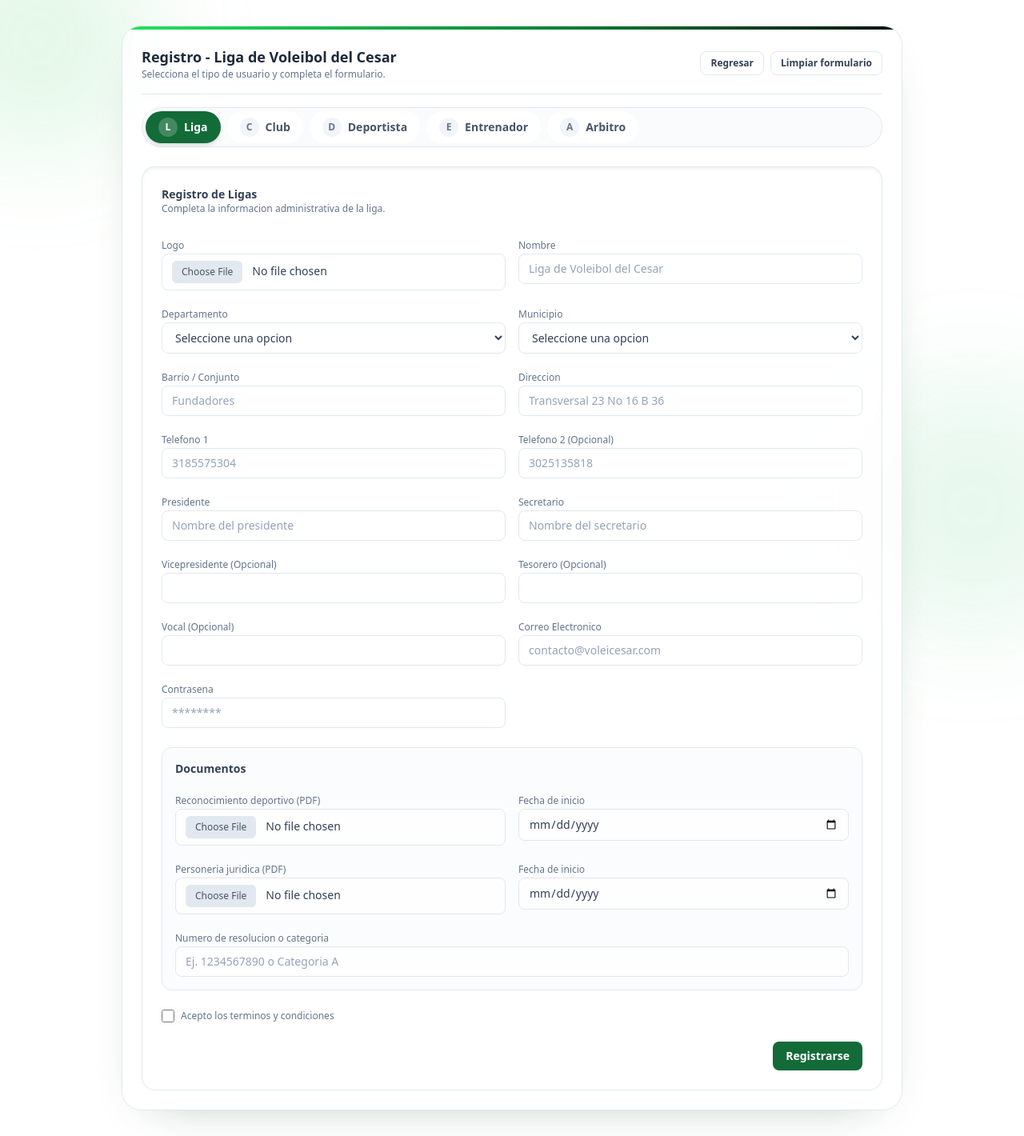
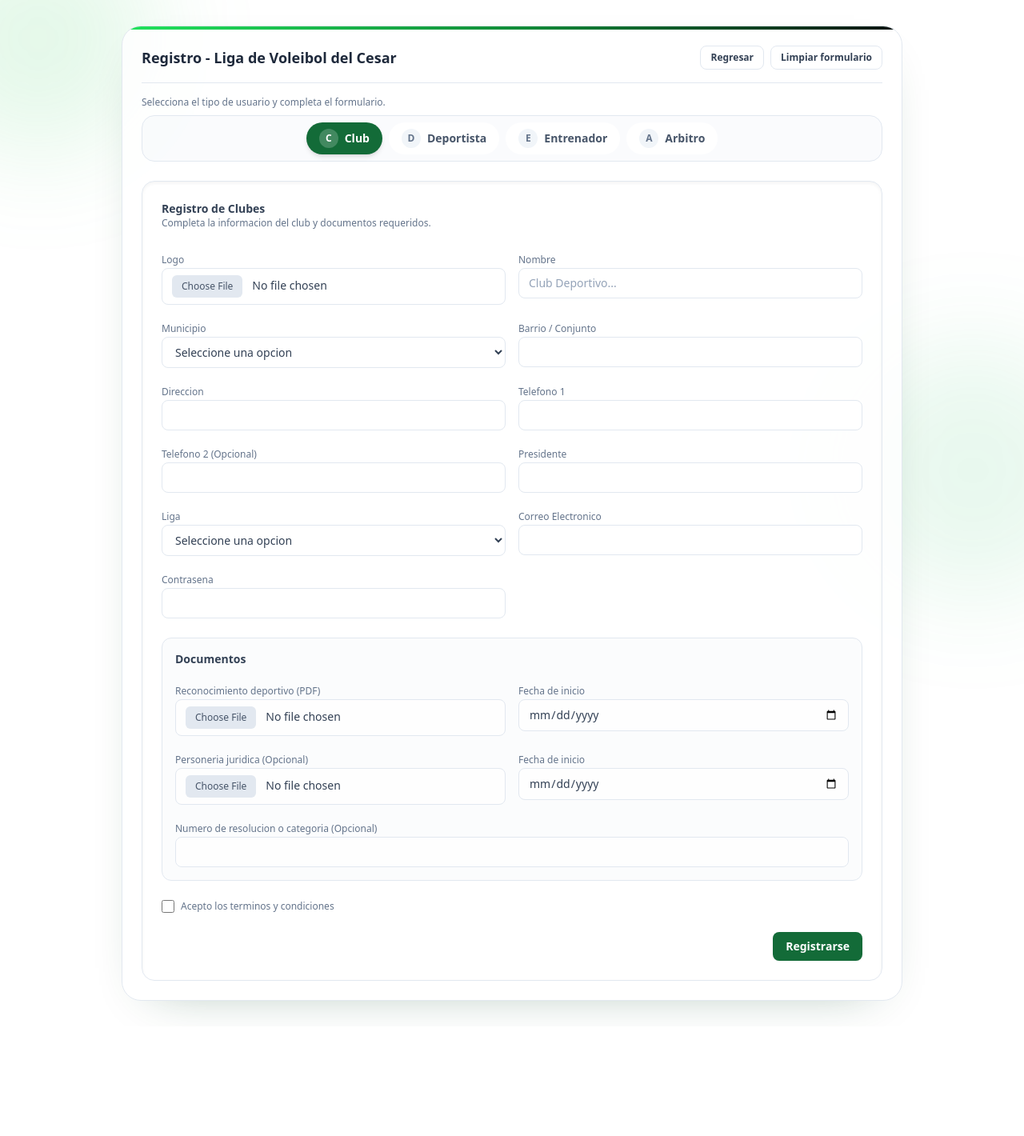
Before and after one commit to SamPerezCode/app-liga-voleibol, a React (Vite) app: page /registro in a window 1280 px wide. Shown: the top 1420 px of the page at 80% size. After the commit the page ends 1283 px from the top, so only its background shows below. Built offline with nearby package versions, Linux system fonts and the light colour scheme.

Commit message:
Se actualiza los requerimientos de los form de registro de usuario

```diff
--- /dev/null
+++ b/src/app/mocks/cesarMunicipios.ts
@@ -0,0 +1,27 @@
+export const municipiosCesar = [
+  "Aguachica",
+  "Agustin Codazzi",
+  "Astrea",
+  "Becerril",
+  "Bosconia",
+  "Chimichagua",
+  "Chiriguana",
+  "Curumani",
+  "El Copey",
+  "El Paso",
+  "Gamarra",
+  "Gonzalez",
+  "La Gloria",
+  "La Jagua de Ibirico",
+  "La Paz",
+  "Manaure Balcon del Cesar",
+  "Pailitas",
+  "Pelaya",
+  "Pueblo Bello",
+  "Rio de Oro",
+  "San Alberto",
+  "San Diego",
+  "San Martin",
+  "Tamalameque",
+  "Valledupar",
+] as const;
--- a/src/features/registro/components/ClubForm.tsx
+++ b/src/features/registro/components/ClubForm.tsx
@@ -1,4 +1,5 @@
 import type { RefObject } from "react";
+import { municipiosCesar } from "../../../app/mocks/cesarMunicipios";
 import Input from "../../../ui/Input";
 import Select from "../../../ui/Select";
 import Button from "../../../ui/Button";
@@ -33,25 +34,14 @@ const ClubForm = ({ formRef }: Props) => {
         </div>
 
         <div>
-          <label className="text-xs text-slate-500">
-            Departamento
-          </label>
-          <Select defaultValue="">
-            <option value="" disabled>
-              Seleccione una opcion
-            </option>
-            <option>CESAR</option>
-            <option>MAGDALENA</option>
-          </Select>
-        </div>
-        <div>
           <label className="text-xs text-slate-500">Municipio</label>
           <Select defaultValue="">
             <option value="" disabled>
               Seleccione una opcion
             </option>
-            <option>Valledupar</option>
-            <option>Aguachica</option>
+            {municipiosCesar.map((mun) => (
+              <option key={mun}>{mun}</option>
+            ))}
           </Select>
         </div>
 
--- a/src/features/registro/components/DeportistaForm.tsx
+++ b/src/features/registro/components/DeportistaForm.tsx
@@ -1,4 +1,5 @@
 import type { RefObject } from "react";
+import { municipiosCesar } from "../../../app/mocks/cesarMunicipios";
 import Input from "../../../ui/Input";
 import Select from "../../../ui/Select";
 import Button from "../../../ui/Button";
@@ -40,50 +41,32 @@ const DeportistaForm = ({ formRef }: Props) => {
           </label>
           <Input type="date" />
         </div>
+
         <div>
           <label className="text-xs text-slate-500">
-            Depto. nacimiento
+            Municipio de nacimiento
           </label>
           <Select defaultValue="">
             <option value="" disabled>
               Seleccione una opcion
             </option>
-            <option>CESAR</option>
+            {municipiosCesar.map((mun) => (
+              <option key={mun}>{mun}</option>
+            ))}
           </Select>
         </div>
 
         <div>
           <label className="text-xs text-slate-500">
-            Mun. nacimiento
+            Municipio de residencia
           </label>
           <Select defaultValue="">
             <option value="" disabled>
               Seleccione una opcion
             </option>
-            <option>Valledupar</option>
-          </Select>
-        </div>
-        <div>
-          <label className="text-xs text-slate-500">
-            Depto. residencia
-          </label>
-          <Select defaultValue="">
-            <option value="" disabled>
-              Seleccione una opcion
-            </option>
-            <option>CESAR</option>
-          </Select>
-        </div>
-
-        <div>
-          <label className="text-xs text-slate-500">
-            Mun. residencia
-          </label>
-          <Select defaultValue="">
-            <option value="" disabled>
-              Seleccione una opcion
-            </option>
-            <option>Valledupar</option>
+            {municipiosCesar.map((mun) => (
+              <option key={mun}>{mun}</option>
+            ))}
           </Select>
         </div>
         <div>
--- a/src/features/registro/components/EntrenadorForm.tsx
+++ b/src/features/registro/components/EntrenadorForm.tsx
@@ -1,4 +1,5 @@
 import type { RefObject } from "react";
+import { municipiosCesar } from "../../../app/mocks/cesarMunicipios";
 import Input from "../../../ui/Input";
 import Select from "../../../ui/Select";
 import Button from "../../../ui/Button";
@@ -35,23 +36,14 @@ const EntrenadorForm = ({ formRef }: Props) => {
         </div>
 
         <div>
-          <label className="text-xs text-slate-500">
-            Departamento
-          </label>
-          <Select defaultValue="">
-            <option value="" disabled>
-              Seleccione una opcion
-            </option>
-            <option>CESAR</option>
-          </Select>
-        </div>
-        <div>
           <label className="text-xs text-slate-500">Municipio</label>
           <Select defaultValue="">
             <option value="" disabled>
               Seleccione una opcion
             </option>
-            <option>Valledupar</option>
+            {municipiosCesar.map((mun) => (
+              <option key={mun}>{mun}</option>
+            ))}
           </Select>
         </div>
 
--- a/src/features/registro/components/LigaForm.tsx
+++ /dev/null
@@ -1,173 +0,0 @@
-import type { RefObject } from "react";
-import Input from "../../../ui/Input";
-import Select from "../../../ui/Select";
-import Button from "../../../ui/Button";
-
-type Props = {
-  formRef: RefObject<HTMLFormElement | null>;
-};
-
-const fileClass =
-  "file:mr-3 file:rounded-md file:border-0 file:bg-slate-200 file:px-3 file:py-1.5 file:text-xs file:font-medium file:text-slate-600";
-
-const LigaForm = ({ formRef }: Props) => {
-  return (
-    <form ref={formRef} className="space-y-6">
-      <div>
-        <h3 className="text-sm font-semibold text-slate-700">
-          Registro de Ligas
-        </h3>
-        <p className="text-xs text-slate-500">
-          Completa la informacion administrativa de la liga.
-        </p>
-      </div>
-
-      <div className="grid gap-4 md:grid-cols-2">
-        <div>
-          <label className="text-xs text-slate-500">Logo</label>
-          <Input type="file" className={fileClass} />
-        </div>
-        <div>
-          <label className="text-xs text-slate-500">Nombre</label>
-          <Input placeholder="Liga de Voleibol del Cesar" />
-        </div>
-
-        <div>
-          <label className="text-xs text-slate-500">
-            Departamento
-          </label>
-          <Select defaultValue="">
-            <option value="" disabled>
-              Seleccione una opcion
-            </option>
-            <option>CESAR</option>
-            <option>MAGDALENA</option>
-          </Select>
-        </div>
-        <div>
-          <label className="text-xs text-slate-500">Municipio</label>
-          <Select defaultValue="">
-            <option value="" disabled>
-              Seleccione una opcion
-            </option>
-            <option>Valledupar</option>
-            <option>Aguachica</option>
-          </Select>
-        </div>
-
-        <div>
-          <label className="text-xs text-slate-500">
-            Barrio / Conjunto
-          </label>
-          <Input placeholder="Fundadores" />
-        </div>
-        <div>
-          <label className="text-xs text-slate-500">Direccion</label>
-          <Input placeholder="Transversal 23 No 16 B 36" />
-        </div>
-
-        <div>
-          <label className="text-xs text-slate-500">Telefono 1</label>
-          <Input placeholder="3185575304" />
-        </div>
-        <div>
-          <label className="text-xs text-slate-500">
-            Telefono 2 (Opcional)
-          </label>
-          <Input placeholder="3025135818" />
-        </div>
-
-        <div>
-          <label className="text-xs text-slate-500">Presidente</label>
-          <Input placeholder="Nombre del presidente" />
-        </div>
-        <div>
-          <label className="text-xs text-slate-500">Secretario</label>
-          <Input placeholder="Nombre del secretario" />
-        </div>
-
-        <div>
-          <label className="text-xs text-slate-500">
-            Vicepresidente (Opcional)
-          </label>
-          <Input />
-        </div>
-        <div>
-          <label className="text-xs text-slate-500">
-            Tesorero (Opcional)
-          </label>
-          <Input />
-        </div>
-
-        <div>
-          <label className="text-xs text-slate-500">
-            Vocal (Opcional)
-          </label>
-          <Input />
-        </div>
-        <div>
-          <label className="text-xs text-slate-500">
-            Correo Electronico
-          </label>
-          <Input placeholder="contacto@voleicesar.com" />
-        </div>
-
-        <div>
-          <label className="text-xs text-slate-500">Contrasena</label>
-          <Input type="password" placeholder="********" />
-        </div>
-      </div>
-
-      <div className="rounded-xl border border-slate-200 bg-slate-50/60 p-4 space-y-4">
-        <div className="text-sm font-semibold text-slate-700">
-          Documentos
-        </div>
-        <div className="grid gap-4 md:grid-cols-2">
-          <div>
-            <label className="text-xs text-slate-500">
-              Reconocimiento deportivo (PDF)
-            </label>
-            <Input type="file" className={fileClass} />
-          </div>
-          <div>
-            <label className="text-xs text-slate-500">
-              Fecha de inicio
-            </label>
-            <Input type="date" />
-          </div>
-
-          <div>
-            <label className="text-xs text-slate-500">
-              Personeria juridica (PDF)
-            </label>
-            <Input type="file" className={fileClass} />
-          </div>
-          <div>
-            <label className="text-xs text-slate-500">
-              Fecha de inicio
-            </label>
-            <Input type="date" />
-          </div>
-
-          <div className="md:col-span-2">
-            <label className="text-xs text-slate-500">
-              Numero de resolucion o categoria
-            </label>
-            <Input placeholder="Ej. 1234567890 o Categoria A" />
-          </div>
-        </div>
-      </div>
-
-      <label className="flex items-center gap-2 text-xs text-slate-500">
-        <input type="checkbox" className="h-4 w-4" />
-        Acepto los terminos y condiciones
-      </label>
-
-      <div className="flex justify-end">
-        <Button type="submit">Registrarse</Button>
-      </div>
-    </form>
-  );
-};
-
-export default LigaForm;
--- a/src/features/registro/pages/RegistroPage.tsx
+++ b/src/features/registro/pages/RegistroPage.tsx
@@ -1,21 +1,15 @@
 import { useRef, useState } from "react";
 import { useNavigate } from "react-router-dom";
-import Button from "../../../ui/Button";
-import LigaForm from "../components/LigaForm";
+
 import ClubForm from "../components/ClubForm";
 import DeportistaForm from "../components/DeportistaForm";
 import EntrenadorForm from "../components/EntrenadorForm";
 import ArbitroForm from "../components/ArbitroForm";
+import Button from "../../../ui/Button";
 
-type RegistroRole =
-  | "liga"
-  | "club"
-  | "deportista"
-  | "entrenador"
-  | "arbitro";
+type RegistroRole = "club" | "deportista" | "entrenador" | "arbitro";
 
 const roleOptions: { id: RegistroRole; label: string }[] = [
-  { id: "liga", label: "Liga" },
   { id: "club", label: "Club" },
   { id: "deportista", label: "Deportista" },
   { id: "entrenador", label: "Entrenador" },
@@ -24,7 +18,7 @@ const roleOptions: { id: RegistroRole; label: string }[] = [
 
 const RegistroPage = () => {
   const navigate = useNavigate();
-  const [role, setRole] = useState<RegistroRole>("liga");
+  const [role, setRole] = useState<RegistroRole>("club");
   const formRef = useRef<HTMLFormElement | null>(null);
 
   const handleClear = () => {
@@ -45,10 +39,6 @@ const RegistroPage = () => {
               <h1 className="text-lg font-semibold text-slate-800">
                 Registro - Liga de Voleibol del Cesar
               </h1>
-              <p className="text-xs text-slate-500">
-                Selecciona el tipo de usuario y completa el
-                formulario.
-              </p>
             </div>
             <div className="flex items-center gap-2">
               <Button
@@ -68,8 +58,28 @@ const RegistroPage = () => {
             </div>
           </div>
 
-          <div className="mt-4 rounded-full border border-slate-200 bg-slate-50/70 p-1">
-            <div className="flex flex-wrap gap-2">
+          <p className="mt-4 text-xs text-slate-500">
+            Selecciona el tipo de usuario y completa el formulario.
+          </p>
+
+          <div className="mt-2 rounded-2xl border border-slate-200 bg-slate-50/70 p-2">
+            <div className="sm:hidden">
+              <select
+                value={role}
+                onChange={(e) =>
+                  setRole(e.target.value as RegistroRole)
+                }
+                className="w-full rounded-xl border border-slate-200 bg-white px-3 py-2 text-sm text-slate-700"
+              >
+                {roleOptions.map((option) => (
+                  <option key={option.id} value={option.id}>
+                    {option.label}
+                  </option>
+                ))}
+              </select>
+            </div>
+
+            <div className="hidden sm:flex sm:flex-wrap sm:justify-center sm:gap-2">
               {roleOptions.map((option) => {
                 const active = option.id === role;
                 return (
@@ -101,7 +111,6 @@ const RegistroPage = () => {
           </div>
 
           <div className="mt-6 rounded-2xl border border-slate-200 bg-white/70 p-6 shadow-inner">
-            {role === "liga" && <LigaForm formRef={formRef} />}
             {role === "club" && <ClubForm formRef={formRef} />}
             {role === "deportista" && (
               <DeportistaForm formRef={formRef} />
--- a/src/pages/Login.tsx
+++ b/src/pages/Login.tsx
@@ -150,16 +150,46 @@ const Login = () => {
           </form>{" "}
         </div>
 
-        <div className="rounded-2xl bg-league-sweep p-10 text-white shadow-card-soft">
-          <h2 className="text-3xl font-semibold">Bienvenido</h2>
-          <p className="mt-3 text-sm text-white/85">
-            Ingresa a la plataforma oficial de la Liga de Voleibol del
-            Cesar para acceder a información de clubes, partidos,
-            campeonatos, pagos e inscripciones.
-          </p>
-          <div className="mt-6 rounded-xl border border-white/20 bg-white/10 px-4 py-3 text-sm">
-            Gestión centralizada para ligas, clubes, deportistas y
-            entrenadores.
+        <div className="relative overflow-hidden rounded-3xl bg-league-sweep p-8 text-white shadow-card-soft">
+          <div className="absolute -right-24 -top-24 h-48 w-48 rounded-full bg-white/10 blur-3xl" />
+          <div className="relative">
+            <span className="inline-flex items-center rounded-full bg-white/15 px-3 py-1 text-[11px] uppercase tracking-[0.25em] text-white/80">
+              Liga del Cesar
+            </span>
+            <h2 className="mt-4 text-3xl font-semibold">
+              Gestion deportiva
+            </h2>
+            <p className="mt-3 text-sm text-white/85">
+              Plataforma creada para la Liga de Voleibol del Cesar.
+              Registros, aprobaciones y pagos en un solo lugar.
+            </p>
+
+            <div className="mt-6 grid gap-3 sm:grid-cols-3">
+              <div className="rounded-2xl border border-white/20 bg-white/10 p-4">
+                <div className="text-[11px] uppercase tracking-[0.2em] text-white/70">
+                  Pagos
+                </div>
+                <p className="mt-2 text-sm font-semibold">
+                  Recaudos en linea
+                </p>
+              </div>
+              <div className="rounded-2xl border border-white/20 bg-white/10 p-4">
+                <div className="text-[11px] uppercase tracking-[0.2em] text-white/70">
+                  Solicitudes y aprobaciones
+                </div>
+                <p className="mt-2 text-sm font-semibold">
+                  Inscripciones y validaciones
+                </p>
+              </div>
+              <div className="rounded-2xl border border-white/20 bg-white/10 p-4">
+                <div className="text-[11px] uppercase tracking-[0.2em] text-white/70">
+                  Gestion de clubes
+                </div>
+                <p className="mt-2 text-sm font-semibold">
+                  Informacion y seguimiento
+                </p>
+              </div>
+            </div>
           </div>
         </div>
       </div>
```
